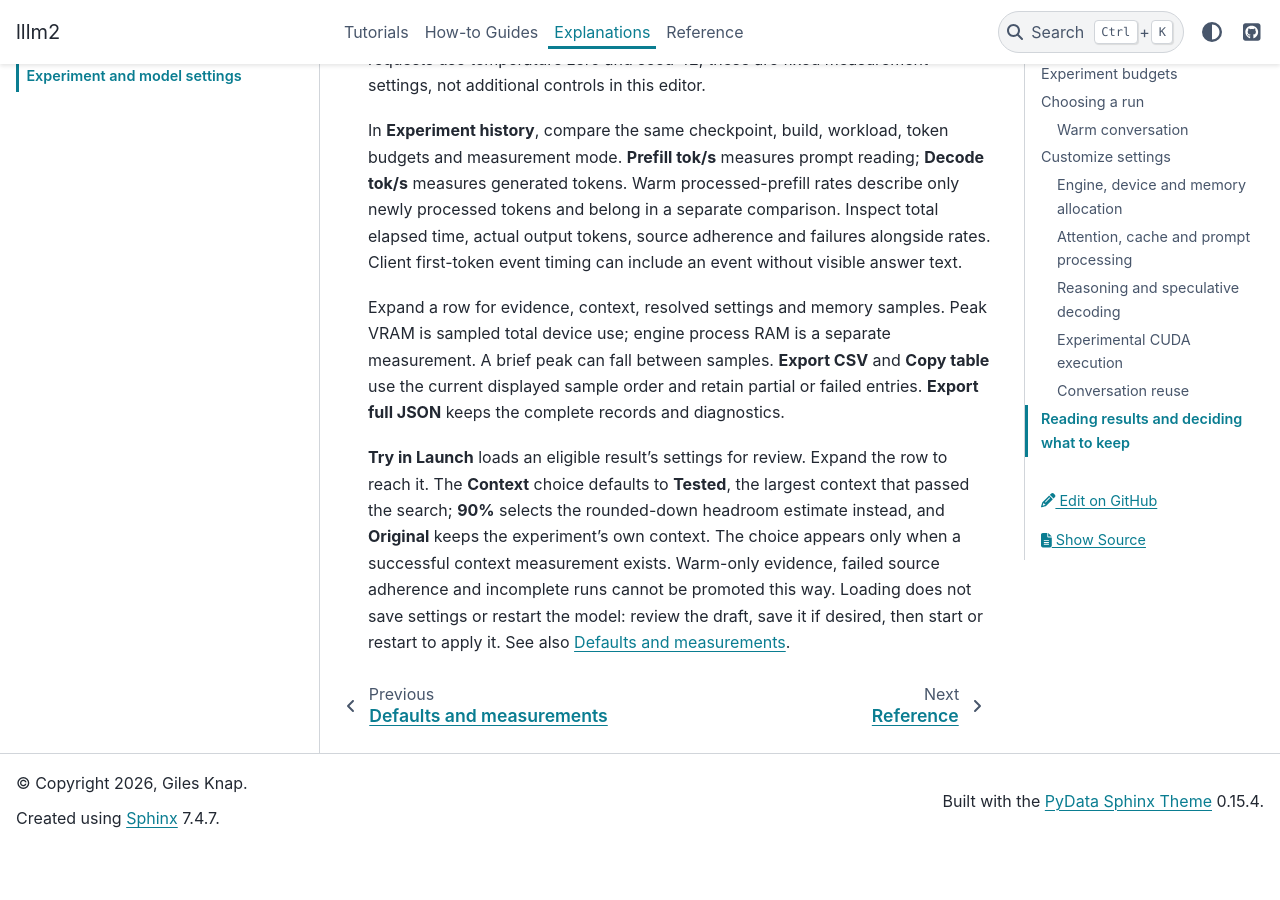
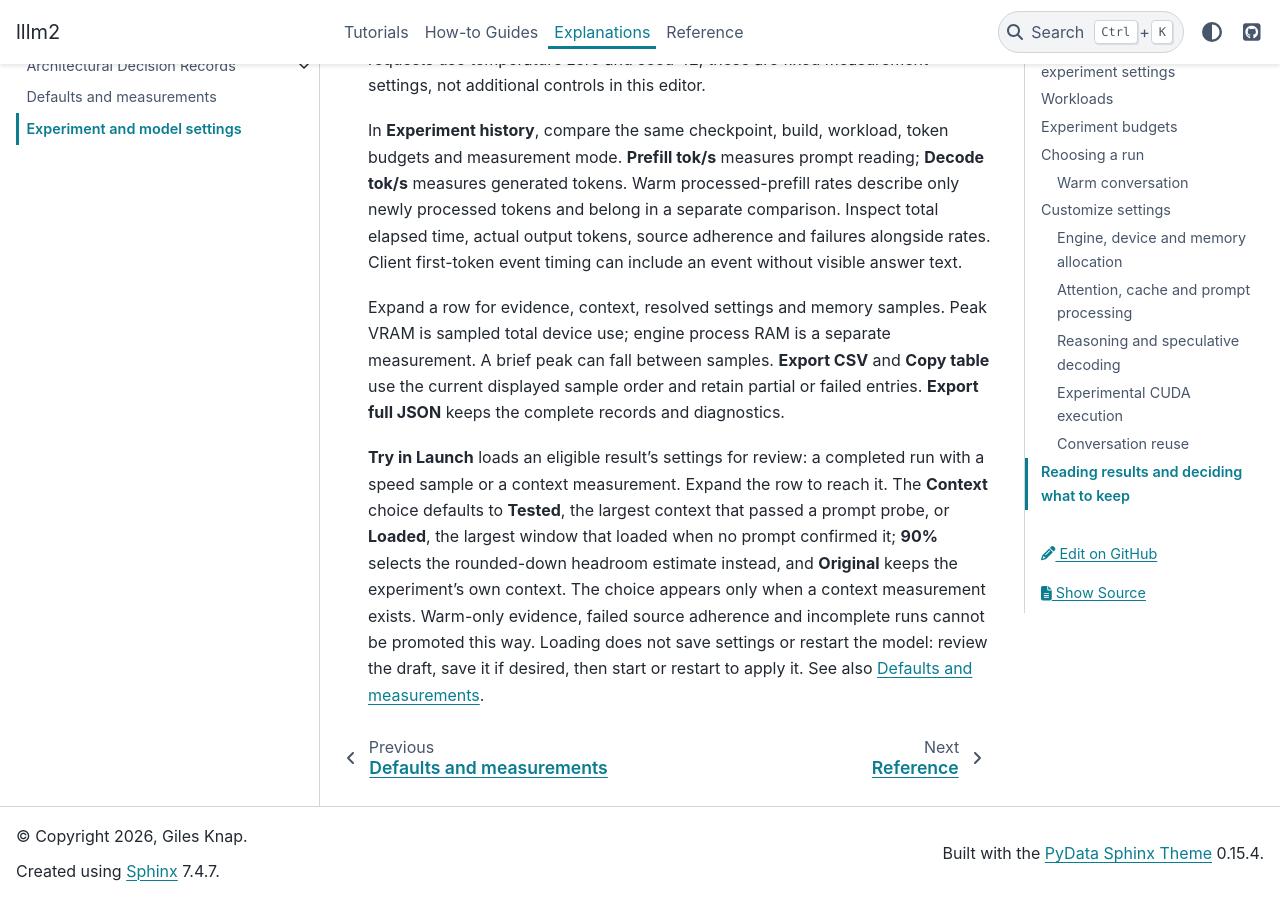
Before and after one commit to gilesknap/lllm2, a Sphinx documentation site: the page built from docs/explanations/experiment-settings.md, in a window 1280 px wide and 900 px high, scrolled down 10537 px. Built offline with Sphinx 7.4.7 and the PyData theme 0.15.4, drawn with Linux system fonts in a browser that asks for light colours; before the commit the page ends 11384 px from its top, so only the background shows below that.

Commit message:
Offer Try in Launch for discovery-only results
A result with a context measurement but no speed sample is now eligible for
Try in Launch; the gate previously required at least one completed sample, so
the default discovery-only experiment produced no button. The browser test
covers a loaded-but-unconfirmed result being promoted with its measured
context, and the docs describe the Loaded choice.

Co-Authored-By: Claude Fable 5.1 <noreply@anthropic.com>
Claude-Session: https://claude.ai/code/session_019YvS9LhRQLmkGJizBSccDk

```diff
--- a/docs/explanations/experiment-settings.md
+++ b/docs/explanations/experiment-settings.md
@@ -245,11 +245,13 @@ A brief peak can fall between samples. **Export CSV** and **Copy table** use the
 current displayed sample order and retain partial or failed entries. **Export
 full JSON** keeps the complete records and diagnostics.
 
-**Try in Launch** loads an eligible result’s settings for review. Expand the
-row to reach it. The **Context** choice defaults to **Tested**, the largest
-context that passed the search; **90%** selects the rounded-down headroom
-estimate instead, and **Original** keeps the experiment's own context.
-The choice appears only when a successful context measurement exists.
+**Try in Launch** loads an eligible result’s settings for review: a completed
+run with a speed sample or a context measurement. Expand the row to reach it.
+The **Context** choice defaults to **Tested**, the largest context that passed
+a prompt probe, or **Loaded**, the largest window that loaded when no prompt
+confirmed it; **90%** selects the rounded-down headroom estimate instead, and
+**Original** keeps the experiment's own context. The choice appears only when
+a context measurement exists.
 Warm-only evidence, failed source adherence and incomplete runs cannot be
 promoted this way. Loading does not save settings or restart the model:
 review the draft, save it if desired, then start or restart to apply it. See also
--- a/src/lllm2/static/panel.js
+++ b/src/lllm2/static/panel.js
@@ -718,7 +718,7 @@ $('results').onclick=e=>{
  const copy=e.target.closest('[data-copy-row]');if(copy){const row=resultRows().find(r=>r.key===copy.dataset.copyRow);if(row)attempt(()=>copyText(tableText([row],'\t'),'Result row',false));return;}
  const b=e.target.closest('[data-promote]');if(b)attempt(()=>previewResult(b.dataset.promote,b.dataset.hasContext==='true'&&contextChoice!=='original'));
 };
-function resultBlock(r){return r.measurement_mode==='warm-conversation'?'Warm-only evidence':r.quality_status==='failed'?'Source adherence failed':r.status!=='complete'||!r.samples?.length?'No completed samples':'';}
+function resultBlock(r){return r.measurement_mode==='warm-conversation'?'Warm-only evidence':r.quality_status==='failed'?'Source adherence failed':r.status!=='complete'?'Run not complete':!r.samples?.length&&!r.largest_observed_context?'No completed samples or context measurement':'';}
 $('load-experiment').onclick=()=>attempt(async()=>{
  $('load-menu').open=false;$('experiment-picker').showModal();$('experiment-picker-error').textContent='';$('experiment-options').textContent='Loading experiments…';
  const n=++pickerSequence;
```
Also changed, not shown: docs/explanations/defaults-and-measurements.md (+2 -1 lines), 1 other file.
